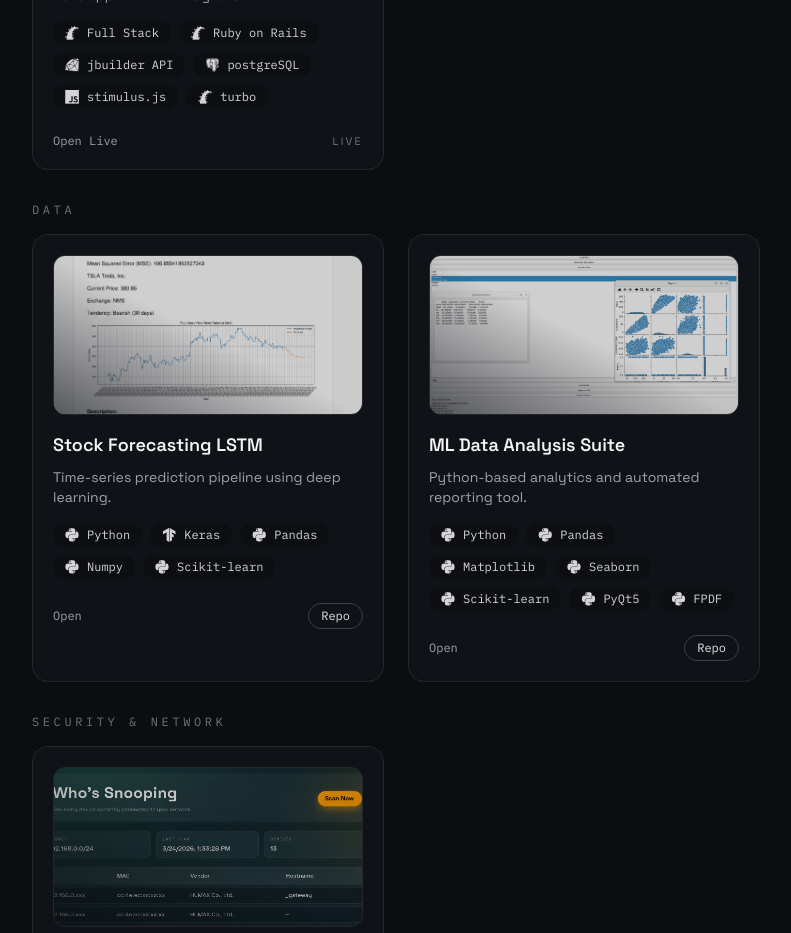
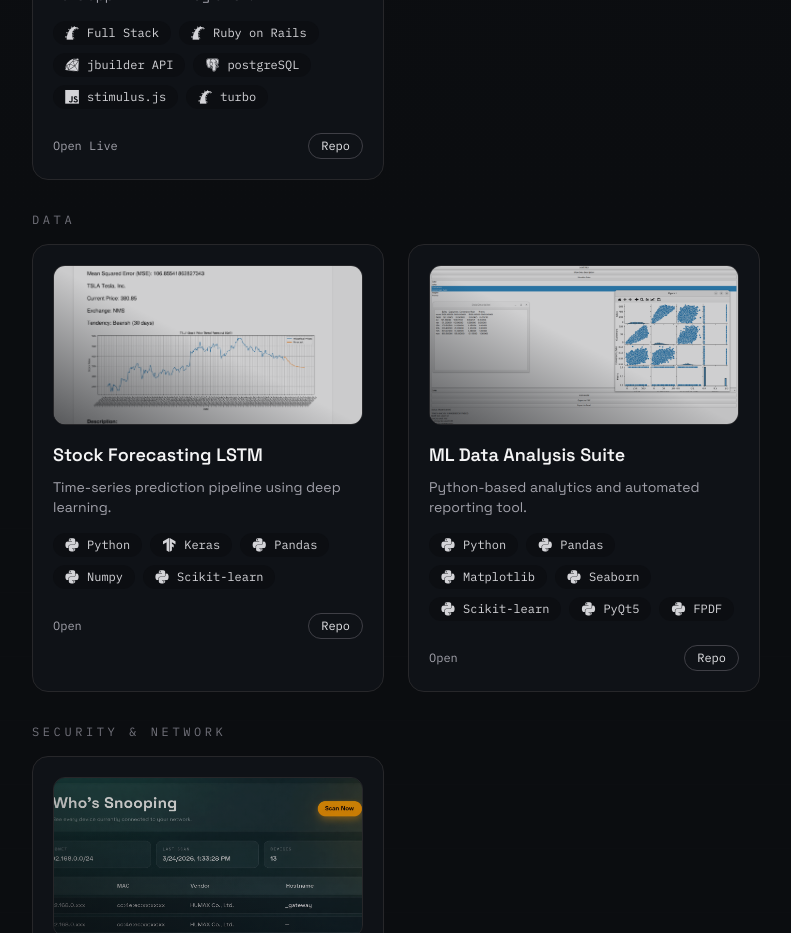
Before and after one commit to Hishamkhashman1/portfolio, a Next.js app: page / in a window 1280 px wide. Shown: the part 2800-3733 px from the top of the page, without its empty margins (56-847 px from the left). Built offline with nearby package versions, Linux system fonts and the light colour scheme.

Commit message:
updated repo link for watch list

```diff
--- a/data/projects.ts
+++ b/data/projects.ts
@@ -115,6 +115,7 @@ export const projects: Project[] = [
     stack: ["Full Stack", "Ruby on Rails", "jbuilder API", "postgreSQL","stimulus.js", "turbo"],
     image: "/projects/movie.png",
     liveUrl: "https://hisham-watch-list-aad8d178a962.herokuapp.com/",
+    repoUrl: "https://github.com/Hishamkhashman1/rails-watch-list",
     category: "Selected Work",
     subCategory: "Full-Stack"
   },
```
